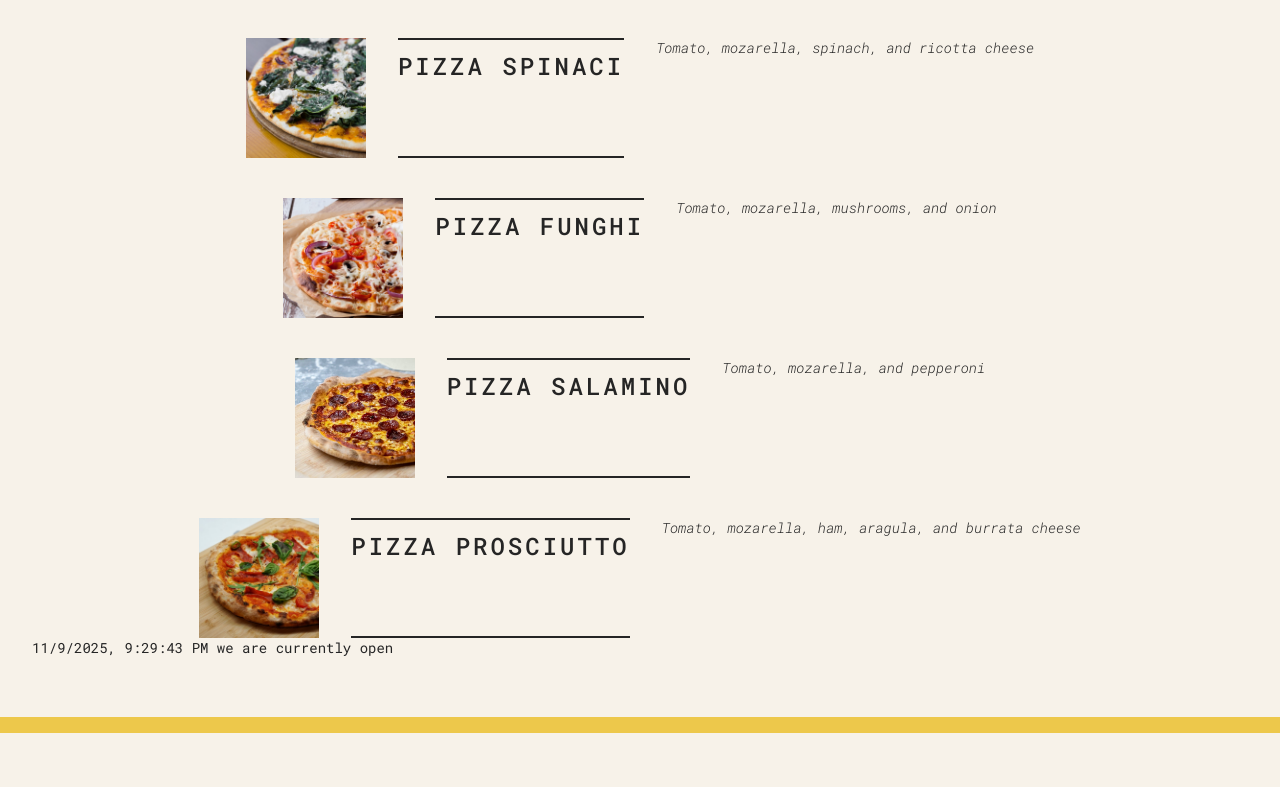
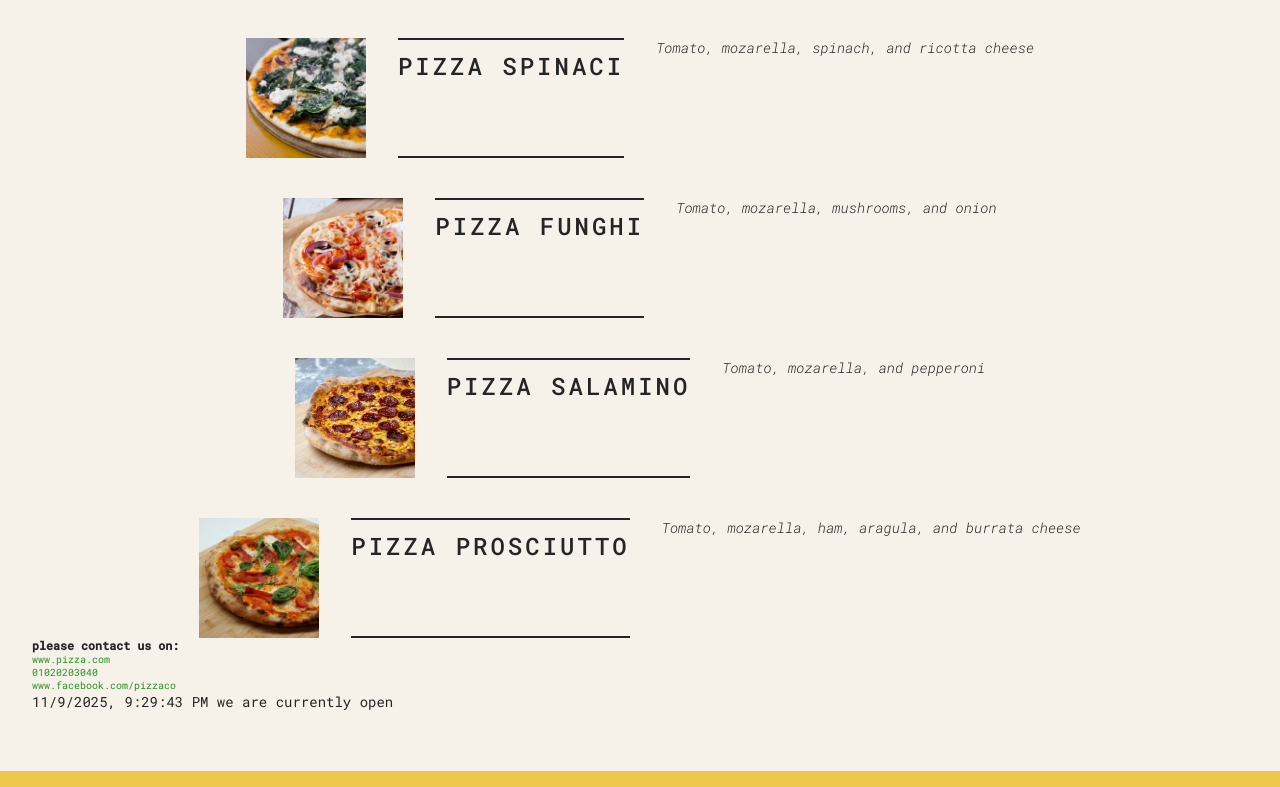
Before and after one commit to hanemNaga/pizza-menue, a React (Create React App) app: page / in a window 1280 px wide. Shown: the part 382-1169 px from the top of the page. Before the commit the page ends 1115 px from the top, so only its background shows below. Built offline with nearby package versions, Linux system fonts and the light colour scheme.

Commit message:
practice on lists using map

```diff
--- a/src/App.js
+++ b/src/App.js
@@ -62,6 +62,12 @@ const pizzaData = [
   },
 ];
 
+const contactsIfo = [
+  "www.pizza.com",
+  "01020203040",
+  "www.facebook.com/pizzaco",
+];
+
 export default function App() {
   return (
     <div>
@@ -76,6 +82,10 @@ export default function App() {
           />
         ))}
       </menu>
+      <h3>please contact us on:</h3>
+      {contactsIfo.map((contact) => (
+        <Contacts contactData={contact}></Contacts>
+      ))}
 
       <Footer />
     </div>
@@ -107,3 +117,6 @@ function Footer() {
     </footer>
   );
 }
+function Contacts({ contactData }) {
+  return <p style={{ color: "rgba(40, 145, 40, 1)" }}>{contactData}</p>;
+}
```
